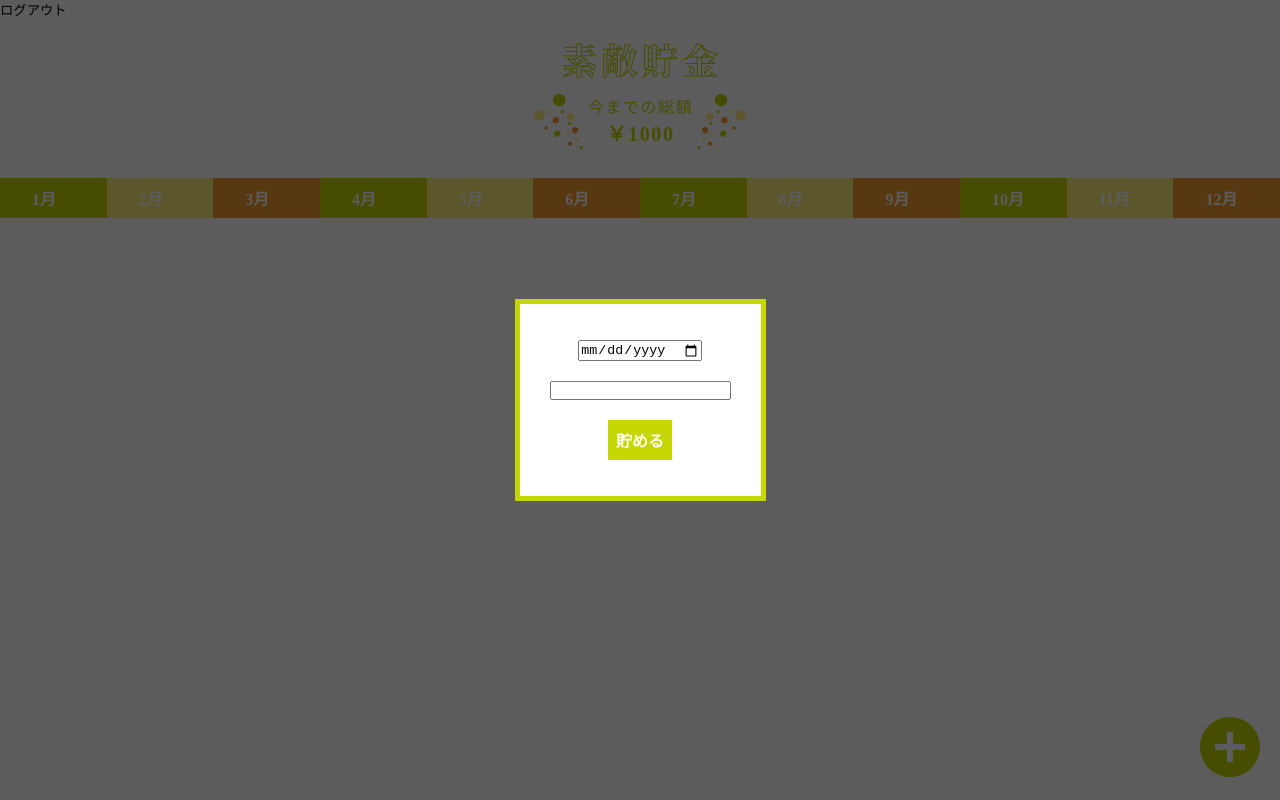
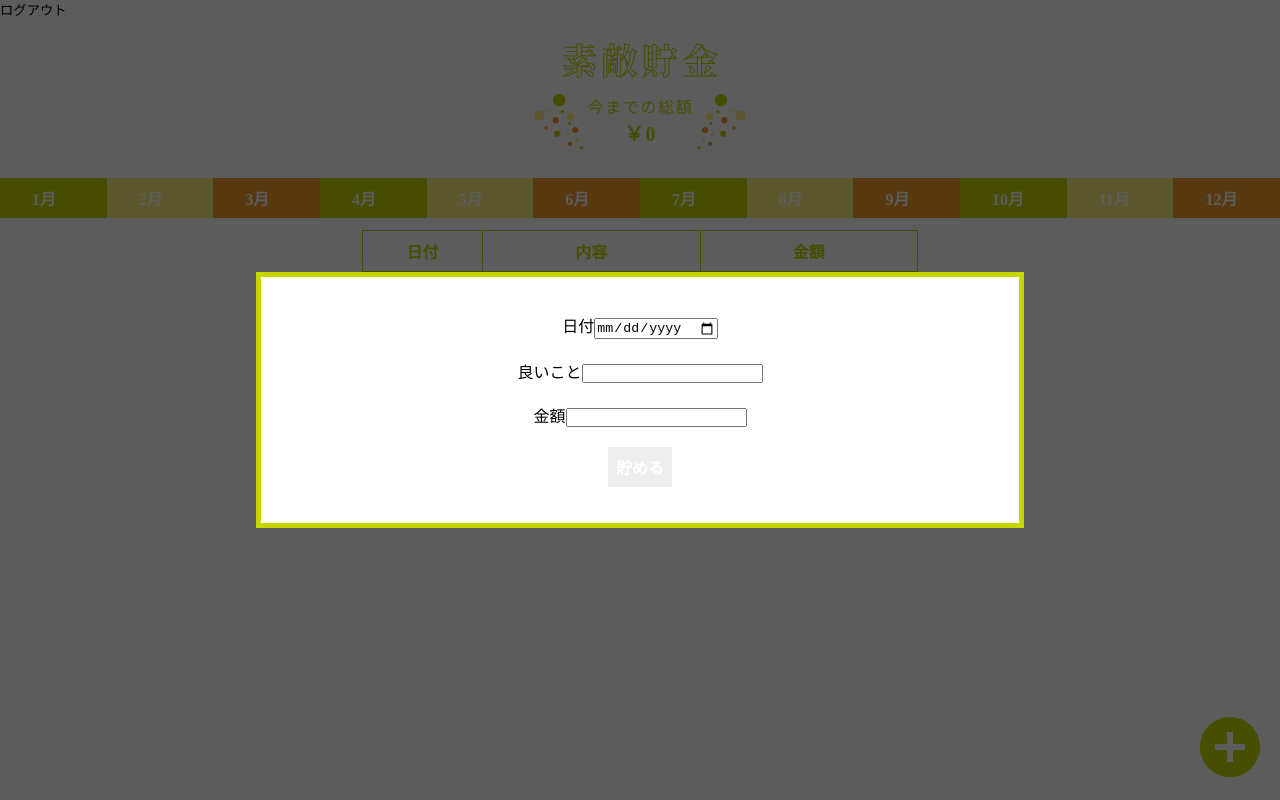
Before and after one commit to Kawarabata/suteki_bank, a Nuxt app: page / in a window 1280 px wide. Both pictures are taken after a click on the button 1230 px from the left and 748 px from the top of the page. Built offline with nearby package versions, Linux system fonts and the light colour scheme.

Commit message:
change to use firestore

```diff
--- a/components/FormModal.vue
+++ b/components/FormModal.vue
@@ -1,22 +1,40 @@
 <template>
-  <div class="form-modal" @click.self="$emit('close-modal')">
+  <form
+    class="form-modal"
+    @click.self="$emit('close-modal')"
+    @submit.prevent="$emit('submit')"
+  >
     <div class="modal">
-      <input v-model="date" type="date" />
-      <input v-model="text" type="text" />
-      {{ date }}
-      {{ text }}
-      <button>貯める</button>
+      <label>
+        <span>日付</span>
+        <input type="date" @input="$emit('update-date', $event.target.value)" />
+      </label>
+      <label>
+        <span>良いこと</span>
+        <input type="text" @input="$emit('update-text', $event.target.value)" />
+      </label>
+      <label>
+        <span>金額</span>
+        <input
+          type="number"
+          min="1"
+          @input="$emit('update-price', $event.target.value)"
+        />
+      </label>
+      <button type="submit" :class="{ submittable: isSubmittable }">
+        貯める
+      </button>
     </div>
-  </div>
+  </form>
 </template>
 
 <script>
 export default {
-  data() {
-    return {
-      date: '',
-      text: '',
-    }
+  props: {
+    isSubmittable: {
+      type: Boolean,
+      required: true,
+    },
   },
 }
 </script>
@@ -38,6 +56,7 @@ export default {
     display: flex;
     flex-direction: column;
     align-items: center;
+    width: 60%;
     padding: 36px 30px;
     border: 5px solid #c4d700;
     background-color: #fff;
@@ -53,7 +72,11 @@ export default {
     font-size: 16px;
     font-weight: bold;
     color: #fff;
-    background-color: #c4d700;
+    background-color: #eee;
+
+    &.submittable {
+      background-color: #c4d700;
+    }
   }
 }
 </style>
--- /dev/null
+++ b/components/SutekisTable.vue
@@ -0,0 +1,54 @@
+<template>
+  <table class="sutekis-table">
+    <thead>
+      <tr>
+        <th class="date">日付</th>
+        <th>内容</th>
+        <th>金額</th>
+      </tr>
+    </thead>
+    <tbody>
+      <tr v-for="(suteki, index) in sutekis" :key="index">
+        <td class="date">{{ suteki.date }}</td>
+        <td class="text">{{ suteki.text }}</td>
+        <td>{{ suteki.price }}円</td>
+      </tr>
+    </tbody>
+  </table>
+</template>
+
+<script>
+export default {
+  props: {
+    sutekis: {
+      type: Array,
+      default: () => [],
+    },
+  },
+}
+</script>
+
+<style lang="postcss" scoped>
+.sutekis-table {
+  width: 100%;
+  border-collapse: collapse;
+
+  & th,
+  & td {
+    border: 1px solid #c4d700;
+  }
+
+  & th {
+    padding: 8px;
+    color: #c4d700;
+  }
+
+  & td {
+    padding: 12px;
+  }
+
+  & .date {
+    width: 120px;
+  }
+}
+</style>
--- a/components/TitleHeader.vue
+++ b/components/TitleHeader.vue
@@ -4,11 +4,22 @@
     <div class="sum">
       <div>
         <span>今までの総額</span>
-        <span class="price">￥{{ 1000 }}</span>
+        <span class="price">￥{{ priceSum }}</span>
       </div>
     </div>
   </header>
 </template>
+
+<script>
+export default {
+  props: {
+    priceSum: {
+      type: Number,
+      default: 0,
+    },
+  },
+}
+</script>
 
 <style scoped lang="postcss">
 .title-header {
--- a/middleware/authenticated.js
+++ b/middleware/authenticated.js
@@ -8,6 +8,7 @@ export default function ({ route, store, redirect }) {
       if (route.path !== '/') {
         redirect('/')
       }
+      await store.dispatch('suteki/fetchSutekis')
     } else {
       await store.commit('me/setIsSignedIn', false)
 
--- a/pages/index.vue
+++ b/pages/index.vue
@@ -1,12 +1,23 @@
 <template>
   <div class="home">
     <button @click="googleLogout">ログアウト</button>
-    <title-header />
+    <title-header :price-sum="priceSum" />
     <months-ribbon />
     <button class="add-button" @click="openModal">
       <img src="@/assets/images/button_add.svg" alt="追加" />
     </button>
-    <form-modal v-if="isModalOpen" @close-modal="closeModal" />
+    <div class="table-container">
+      <sutekis-table :sutekis="sutekis" />
+    </div>
+    <form-modal
+      v-if="isModalOpen"
+      :is-submittable="isSubmittable"
+      @close-modal="closeModal"
+      @update-date="updateParams('date', $event)"
+      @update-text="updateParams('text', $event)"
+      @update-price="updateParams('price', Math.floor($event))"
+      @submit="submit"
+    />
   </div>
 </template>
 
@@ -21,16 +32,56 @@ export default {
     isSignedIn() {
       return this.$store.state.me.isSignedIn
     },
+
+    sutekis() {
+      return this.$store.state.suteki.sutekis
+    },
+
+    priceSum() {
+      if (this.sutekis.length === 0) return
+
+      const prices = this.sutekis.map((suteki) => +suteki.price)
+      return prices.reduce((a, b) => {
+        return a + b
+      })
+    },
+
+    params() {
+      return this.$store.state.suteki.params
+    },
+
+    isSubmittable() {
+      return (
+        !!this.params.text &&
+        !!this.params.price &&
+        !!this.params.date &&
+        this.params.price > 0
+      )
+    },
   },
   methods: {
     googleLogout() {
       this.$store.dispatch('me/signOut')
     },
+
     openModal() {
       this.isModalOpen = true
     },
+
     closeModal() {
       this.isModalOpen = false
+    },
+
+    updateParams(fieldName, value) {
+      this.$store.commit('suteki/updateParams', { [fieldName]: value })
+    },
+
+    submit() {
+      if (!this.isSubmittable) return
+
+      this.updateParams('userId', this.$store.state.me.id)
+      this.$store.dispatch('suteki/addSuteki')
+      this.closeModal()
     },
   },
 }
@@ -39,7 +90,14 @@ export default {
 <style scoped lang="postcss">
 .home {
   margin: 0 auto;
+  padding-bottom: 100px;
   min-height: 100vh;
+
+  & .table-container {
+    max-width: 580px;
+    padding: 12px;
+    margin: 0 auto;
+  }
 
   & .add-button {
     position: fixed;
--- a/pages/login.vue
+++ b/pages/login.vue
@@ -1,12 +1,17 @@
 <template>
   <div class="sign-in-page">
     <button @click="googleLogin">Googleでログイン</button>
-    {{ isSignedIn }}
   </div>
 </template>
 
 <script>
 export default {
+  mounted() {
+    if (this.isSignedIn) {
+      // FIXME: middleware/authenticatedで完結したいけどなぜか本番だとうまくいかないので追加している
+      this.$router.push('/')
+    }
+  },
   computed: {
     isSignedIn() {
       return this.$store.state.me.isSignedIn
@@ -27,5 +32,13 @@ export default {
   align-items: center;
   margin: 0 auto;
   min-height: 100vh;
+
+  & button {
+    padding: 12px;
+    background-color: #c4d700;
+    border-radius: 8px;
+    color: #fff;
+    font-weight: bold;
+  }
 }
 </style>
--- /dev/null
+++ b/repository/index.js
@@ -0,0 +1,10 @@
+// // import { AuthRepository } from './authRepository'
+// import { DatabaseRepository } from './databaseRepository'
+
+// // export let authRepository: AuthRepository
+// export let databaseRepository
+
+// export function initializeRepository() {
+//   // authRepository = new AuthRepository()
+//   databaseRepository = new DatabaseRepository()
+// }
--- a/store/me.js
+++ b/store/me.js
@@ -1,4 +1,4 @@
-import firebase from 'firebase'
+import firebase from '@/plugins/firebase'
 
 export const state = () => ({
   isSignedIn: false,
@@ -36,11 +36,18 @@ export const mutations = {
 }
 
 export const actions = {
-  async signIn() {
+  async signIn({ state }) {
     const provider = new firebase.auth.GoogleAuthProvider()
     try {
       await firebase.auth().signInWithPopup(provider)
+      console.log(state)
+      await firebase
+        .firestore()
+        .collection('users')
+        .doc(state.id)
+        .set({ name: state.name })
     } catch (error) {
+      console.log(error)
       return {
         error: { message: error.message },
       }
--- a/store/suteki.js
+++ b/store/suteki.js
@@ -1,26 +1,74 @@
+// import { databaseRepository } from '@/repository'
+import firebase from '@/plugins/firebase'
+
 // type Suteki = {
 //   text: string
+//   price: number
+//   userId string
 //   date: Date
 // }
+
 export const state = () => ({
   sutekis: [],
+  params: {
+    text: '',
+    price: 0,
+    userId: '',
+    date: '',
+  },
 })
 
 export const mutations = {
+  setSutekis(state, sutekis) {
+    state.sutekis = sutekis
+  },
+
   addSuteki(state, suteki) {
     state.sutekis = [...state.sutekis, suteki]
+  },
+
+  updateParams(state, payload) {
+    state.params = { ...state.params, ...payload }
+  },
+
+  resetParams(state) {
+    state.params = {
+      text: '',
+      price: 0,
+      date: '',
+    }
   },
 }
 
 export const actions = {
-  addSuteki(context, suteki) {
-    context.commit('addSuteki', suteki)
-    localStorage.setItem('sutekis', JSON.stringify(state.sutekis))
+  async addSuteki({ state, commit, dispatch }) {
+    try {
+      await firebase.firestore().collection('sutekis').add(state.params)
+      commit('resetParams')
+      await dispatch('fetchSutekis')
+      console.log('完了')
+    } catch (error) {
+      console.error(error)
+      return {
+        error: { message: error.message },
+      }
+    }
   },
-  setSutekis(context) {
-    const sutekis = localStorage.getItem('sutekis')
-      ? JSON.parse(localStorage.getItem('sutekis'))
-      : []
-    context.commit('setSutekis', sutekis)
+
+  async fetchSutekis({ rootState, commit }) {
+    try {
+      const response = await firebase
+        .firestore()
+        .collection('sutekis')
+        .where('userId', '==', rootState.me.id)
+        .get()
+      const sutekis = response.docs.map((doc) => doc.data())
+      commit('setSutekis', sutekis)
+    } catch (error) {
+      console.error(error)
+      return {
+        error: { message: error.message },
+      }
+    }
   },
 }
```
Also changed, not shown: repository/databaseRepository.js (added, +14 -0 lines), .eslintrc.js.
